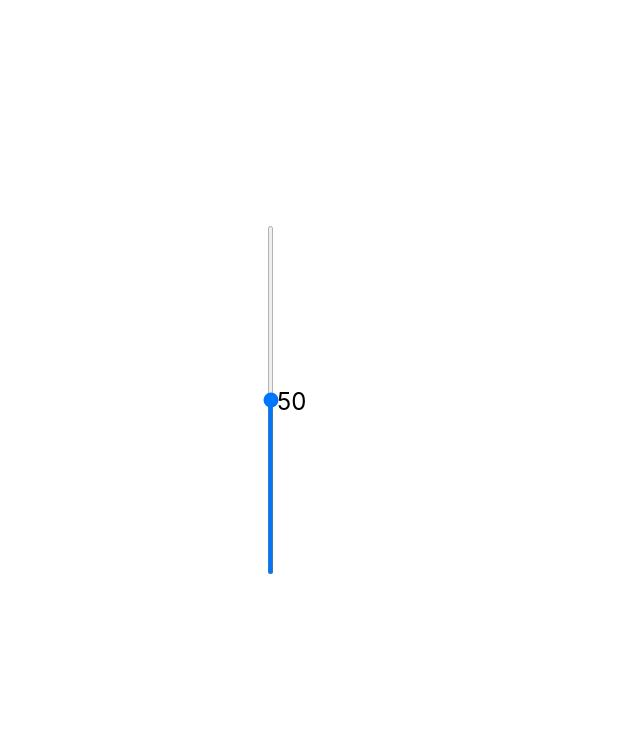
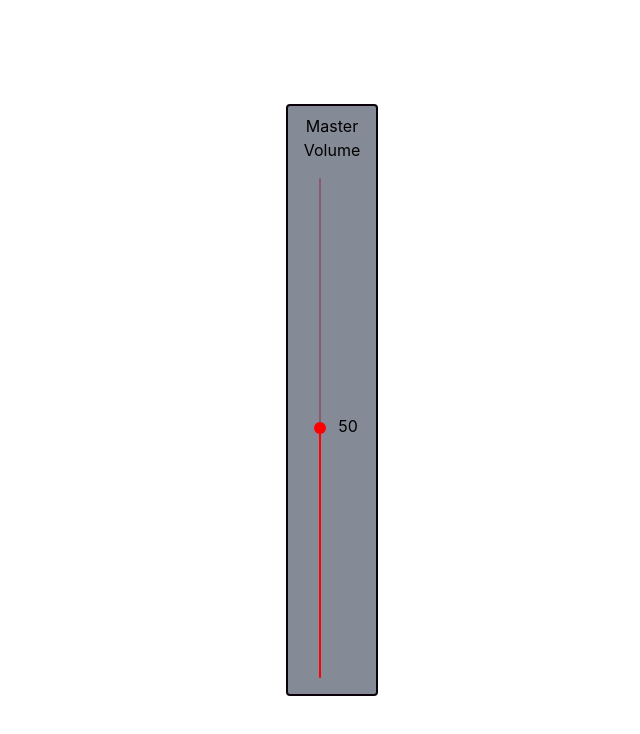
Before and after one commit to GitVex/fullstackjava, a Next.js app: page /test in a window 1280 px wide. Shown: the top 734 px of the page, without its empty margins (308-948 px from the left). Built offline with nearby package versions, Linux system fonts and the light colour scheme.

Commit message:
stlyed sliders

```diff
--- a/components/utils/VolumeSlider.module.css
+++ b/components/utils/VolumeSlider.module.css
@@ -1,7 +1,7 @@
 /* General styles for the slider container */
 .container {
     display: flex;
-    width: 10%;
+    max-width: max-content;
     flex-direction: row;
     align-items: center;
     gap: 4px;
--- a/components/utils/VolumeSlider.tsx
+++ b/components/utils/VolumeSlider.tsx
@@ -2,6 +2,31 @@ import React, { useMemo, useCallback } from 'react';
 import { localVolumeControlEndType } from '../Player/states';
 import { motion } from 'framer-motion';
 import styles from './VolumeSlider.module.css';
+import Slider from '@mui/material/Slider';
+import { createTheme } from '@mui/material/styles';
+import { ThemeProvider } from '@mui/material/styles';
+import { AnyMxRecord } from 'dns';
+
+const theme = createTheme({
+    components: {
+        MuiSlider: {
+            styleOverrides: {
+                root: {
+                    color: '#FF0000',
+                },
+                thumb: {
+                    backgroundColor: 'red',
+                },
+                track: {
+                    color: 'red',
+                },
+                rail: {
+                    color: '#8B0F2A',
+                },
+            },
+        },
+    },
+});
 
 interface VolumeSliderProps {
     volumeControl: localVolumeControlEndType;
@@ -14,34 +39,40 @@ const VolumeSlider = ({ volumeControl, className = '', textBgColor = '', height
     const uniqueId = useMemo(() => `volumeSlider${Math.floor(Math.random() * 1000000)}`, []);
     const { localVolume, setLocalVolume } = volumeControl;
 
-    const handleVolumeChange = useCallback(
+    /* const handleVolumeChange = useCallback(
         (e: React.ChangeEvent<HTMLInputElement>) => {
             setLocalVolume(parseInt(e.currentTarget.value));
+        },
+        [setLocalVolume]
+    ); */
+    const handleVolumeChangeMui = useCallback(
+        (e: any, value: number | number[], activeThumb: number) => {
+            setLocalVolume(value as number);
         },
         [setLocalVolume]
     );
 
     return (
         <div className={`${styles.container} ${className}`}>
-            <input
-                id={uniqueId}
-                className={styles.slider}
-                type="range"
-                min="0"
-                max="100"
-                step="1"
-                //@ts-ignore
-                orient="vertical"
-                value={localVolume}
-                onChange={handleVolumeChange}
-                style={{ height: `${height}px` }} // Inline style for dynamic height
-            />
+            <ThemeProvider theme={theme}>
+                <Slider
+                    orientation="vertical"
+                    value={localVolume}
+                    onChange={(e, val, thumb) => {
+                        handleVolumeChangeMui(e, val, thumb);
+                    }}
+                    aria-labelledby="vertical-slider"
+                    style={{ height: `${height}px` }}
+                    size="small"
+                />
+            </ThemeProvider>
+
             <div style={{ height }}>
                 <motion.p
                     className={textBgColor}
                     animate={{
                         y: height * (1 - localVolume / 100) + 0.12 * localVolume - 20,
-                        transition: { ease: 'easeOut', duration: .5 },
+                        transition: { ease: 'easeOut', duration: 0.5 },
                     }}
                 >
                     {localVolume}
--- a/components/utils/testing/Tester.tsx
+++ b/components/utils/testing/Tester.tsx
@@ -5,8 +5,17 @@ function Tester() {
     const [localVolume, setLocalVolume] = useState(50);
 
     return (
-        <div className={`flex h-screen w-screen place-content-center items-center text-2xl`}>
-            <VolumeSlider height={350} volumeControl={{ localVolume: localVolume, setLocalVolume: vol => setLocalVolume(vol) }} />
+        <div className={`flex h-screen w-screen place-content-center items-center`}>
+            <div className="flex max-w-min flex-col items-center gap-4 rounded border-2 border-licorice p-4 pt-2 bg-darknavy-500/50">
+                <p className="text-center max-w-min">Master <br/> Volume</p>
+                <VolumeSlider
+                    volumeControl={{
+                        localVolume,
+                        setLocalVolume: (vol: number) => setLocalVolume(vol),
+                    }}
+                    height={500}
+                />
+            </div>
         </div>
     );
 }
--- a/package.json
+++ b/package.json
@@ -9,6 +9,9 @@
     "lint": "next lint"
   },
   "dependencies": {
+    "@emotion/react": "^11.11.4",
+    "@emotion/styled": "^11.11.5",
+    "@mui/material": "^5.15.15",
     "@prisma/client": "^4.13.0",
     "@types/node": "18.11.15",
     "@types/react": "18.0.26",
--- a/pages/_app.tsx
+++ b/pages/_app.tsx
@@ -1,6 +1,5 @@
 import "../styles/globals.css";
 import type { AppProps, NextWebVitalsMetric } from "next/app";
-import { SpeedInsights } from "@vercel/speed-insights/next"
 import { WindowSizeProvider } from "../components/contexts/WindowSizeProvider";
 
 if (process.env.NODE_ENV !== "development") {
--- a/pages/index.tsx
+++ b/pages/index.tsx
@@ -1,10 +1,15 @@
-import React from 'react'
-import PageComponent from '../components/PageComponent'
+import React from 'react';
+import PageComponent from '../components/PageComponent';
+import { Inter } from 'next/font/google';
+
+const inter = Inter({ subsets: ['latin'] });
 
 function second() {
     return (
-        <PageComponent />
-    )
+/*         <div className={inter.className}>
+ */            <PageComponent />
+/*         </div>
+ */    );
 }
 
-export default second
+export default second;
--- a/tailwind.config.js
+++ b/tailwind.config.js
@@ -1,25 +1,82 @@
 /** @type {import('tailwindcss').Config} */
 module.exports = {
-  content: [
-    "./pages/**/*.{js,ts,jsx,tsx}",
-    "./components/**/*.{js,ts,jsx,tsx}",
-  ],
-  theme: {
-    extend: {
-      colors: {
-        "darknavy": {
-          100: "#ced1d5",
-          200: "#9da3ac",
-          300: "#6c7582",
-          400: "#3b4759",
-          500: "#0a192f",
-          600: "#081426",
-          700: "#060f1c",
-          800: "#040a13",
-          900: "#020509"
+    content: ['./pages/**/*.{js,ts,jsx,tsx}', './components/**/*.{js,ts,jsx,tsx}'],
+    theme: {
+        extend: {
+            colors: {
+                darknavy: {
+                    100: '#ced1d5',
+                    200: '#9da3ac',
+                    300: '#6c7582',
+                    400: '#3b4759',
+                    500: '#0a192f',
+                    600: '#081426',
+                    700: '#060f1c',
+                    800: '#040a13',
+                    900: '#020509',
+                },
+                licorice: {
+                    DEFAULT: '#0a010b',
+                    100: '#020002',
+                    200: '#030004',
+                    300: '#050106',
+                    400: '#070107',
+                    500: '#0a010b',
+                    600: '#5c0965',
+                    700: '#af12c0',
+                    800: '#dd48ee',
+                    900: '#eea4f7',
+                },
+                tyrian_purple: {
+                    DEFAULT: '#550d34',
+                    100: '#11030a',
+                    200: '#220514',
+                    300: '#32081e',
+                    400: '#430a29',
+                    500: '#550d34',
+                    600: '#9b185e',
+                    700: '#de2989',
+                    800: '#e970b0',
+                    900: '#f4b8d8',
+                },
+                burgundy: {
+                    DEFAULT: '#8b0f2a',
+                    100: '#1c0308',
+                    200: '#370611',
+                    300: '#530919',
+                    400: '#6f0c21',
+                    500: '#8b0f2a',
+                    600: '#cb153d',
+                    700: '#eb3d63',
+                    800: '#f17e97',
+                    900: '#f8becb',
+                },
+                engineering_orange: {
+                    DEFAULT: '#b60c03',
+                    100: '#240201',
+                    200: '#480501',
+                    300: '#6d0702',
+                    400: '#910902',
+                    500: '#b60c03',
+                    600: '#f51004',
+                    700: '#fc483e',
+                    800: '#fd857e',
+                    900: '#fec2bf',
+                },
+                sinopia: {
+                    DEFAULT: '#d02806',
+                    100: '#2a0801',
+                    200: '#531003',
+                    300: '#7d1804',
+                    400: '#a62005',
+                    500: '#d02806',
+                    600: '#f83f19',
+                    700: '#fa6f53',
+                    800: '#fb9f8c',
+                    900: '#fdcfc6',
+                },
+            },
         },
+        plugins: [],
     },
-    },
-    plugins: [],
-  }
-}
+};
```
Also changed, not shown: 1 other file (tests, documents, lock files or other folders).
